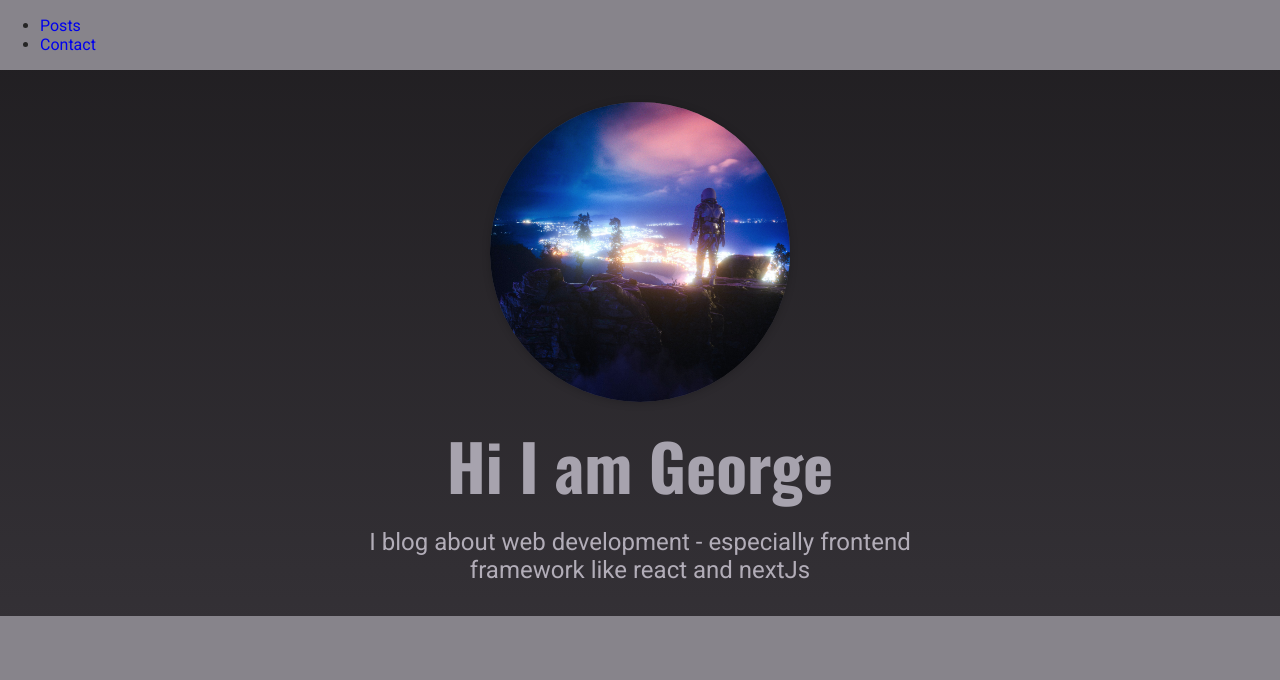
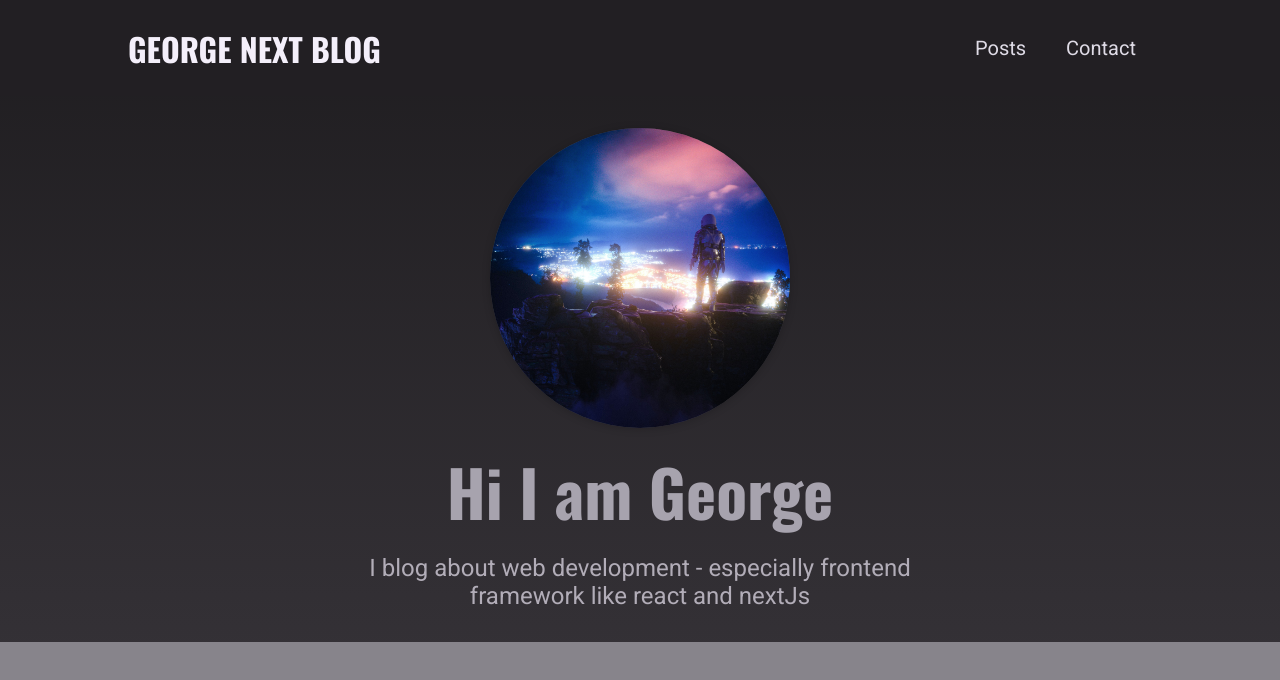
Before and after one commit to cisu/build-a-full-blog-nextjs, a Next.js app: page / in a window 1280 px wide. Shown: the top 680 px of the page. Built offline with nearby package versions, Linux system fonts and the light colour scheme.

Commit message:
add styles & logo

```diff
--- a/components/layout/Logo.js
+++ b/components/layout/Logo.js
@@ -1,9 +1,10 @@
 import React from 'react'
+import styles from './logo.module.css'
 
 const Logo = () => {
     return (
-        <div>
-
+        <div className={styles.logo}>
+            George Next Blog
         </div>
     )
 }
--- a/components/layout/MainNavigation.js
+++ b/components/layout/MainNavigation.js
@@ -2,9 +2,11 @@
 import Link from 'next/link';
 import Logo from './Logo';
 
+import styles from './MainNavigation.module.css'
+
 const MainNavigation = () => {
   return (
-    <header>
+    <header className={styles.header}>
       <Link href='/'>
         <a>
           <Logo />
--- /dev/null
+++ b/components/layout/MainNavigation.module.css
@@ -0,0 +1,42 @@
+.header {
+    width: 100%;
+    height: 6rem;
+    background-color: var(--color-grey-900);
+    display: flex;
+    justify-content: space-between;
+    align-items: center;
+    padding: 0 10%;
+  }
+
+  .header ul {
+    list-style: none;
+    display: flex;
+    align-items: baseline;
+    margin: 0;
+    padding: 0;
+  }
+
+  .header li {
+    margin: 0 var(--size-4);
+  }
+
+  .header a {
+    color: var(--color-grey-100);
+    font-size: var(--size-4);
+  }
+
+  .header a:hover,
+  .header a:active,
+  .header a.active {
+    color: var(--color-grey-200);
+  }
+
+  @media (min-width: 768px) {
+    .header ul {
+      gap: 0.5rem;
+    }
+
+    .header a {
+      font-size: var(--size-5);
+    }
+  }
--- /dev/null
+++ b/components/layout/logo.module.css
@@ -0,0 +1,13 @@
+.logo {
+    text-transform: uppercase;
+    font-size: var(--size-5);
+    font-weight: bold;
+    font-family: 'Oswald', sans-serif;
+    color: var(--color-grey-50);
+  }
+
+  @media (min-width: 768px) {
+    .logo {
+      font-size: var(--size-8);
+    }
+  }
```
